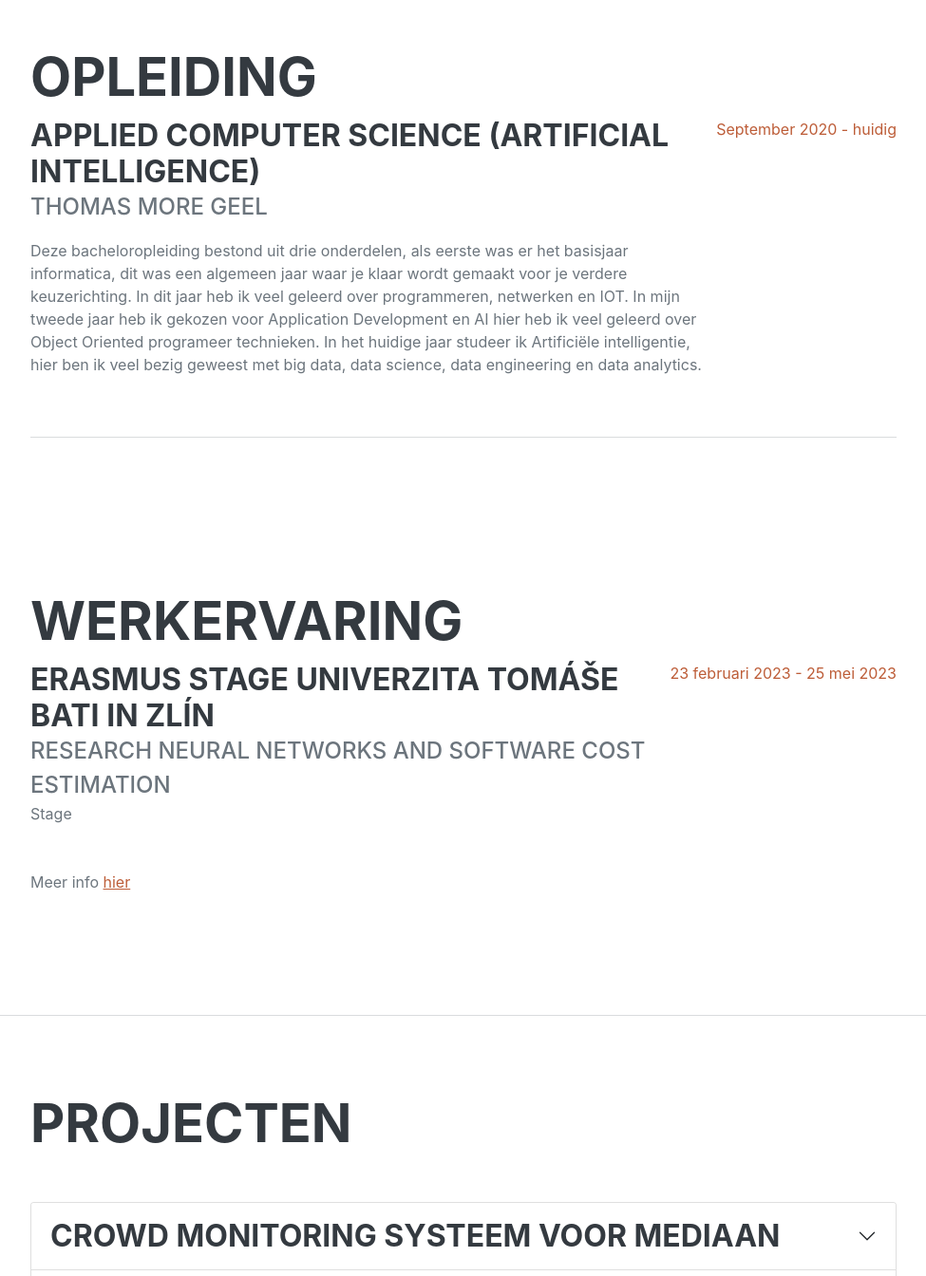
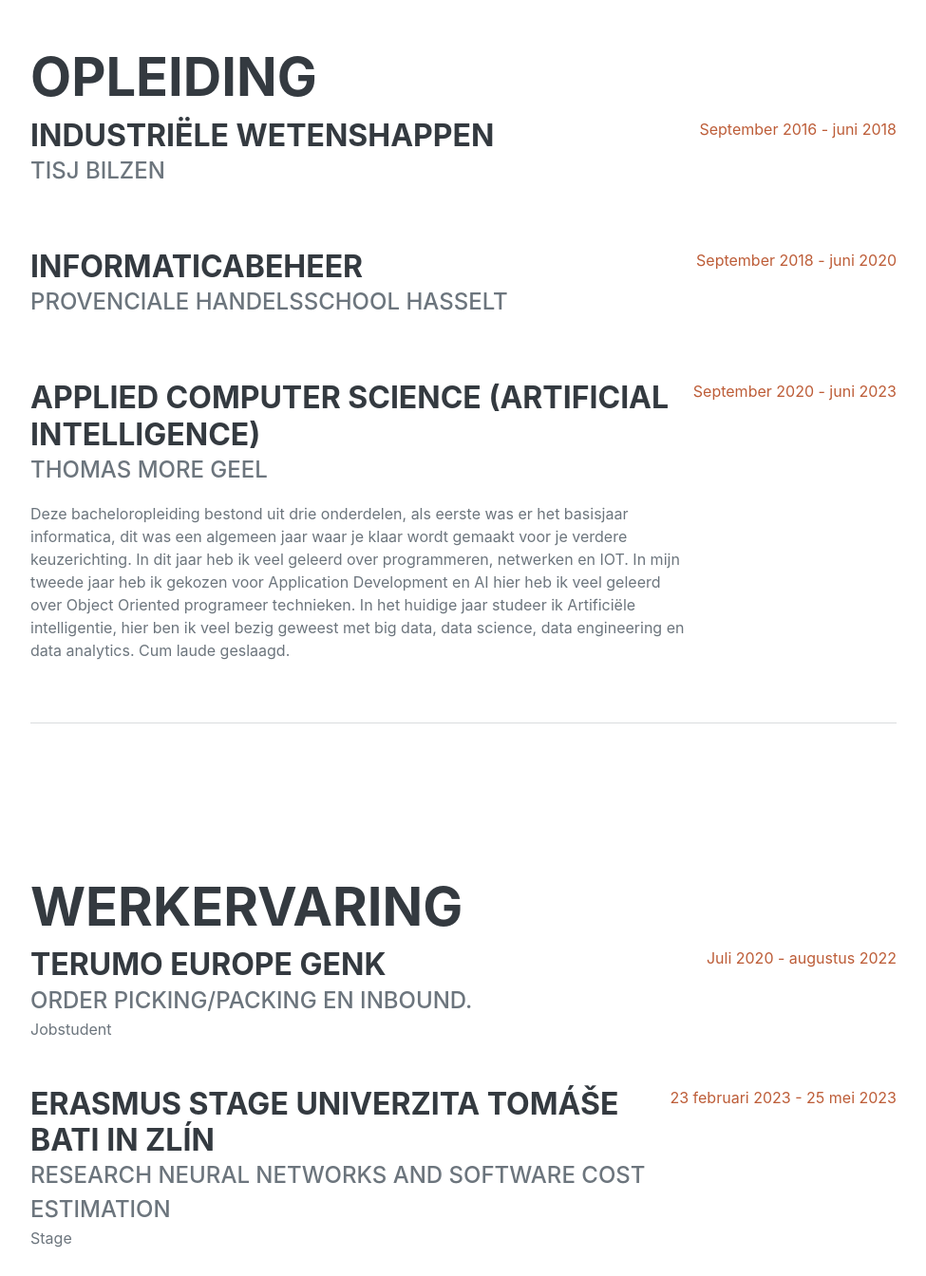
Before and after one commit to RobinRamaekers1/RobinRamaekers1.github.io, a plain HTML site: page index.html in a window 1280 px wide. Shown: the part 1360-2704 px from the top of the page at 95% size, without its empty margins (288-1263 px from the left). Drawn offline with nearby package versions, Linux system fonts and the light colour scheme; a web font is replaced by a local one.

Commit message:
Update index.html

```diff
--- a/index.html
+++ b/index.html
@@ -53,7 +53,7 @@
                     Hernerweg 90 · Hoeselt · 0468231350 ·
                     <a href="mailto:robin.ramaekers2@gmail.com">robin.ramaekers2@gmail.com</a>
                 </div>
-                <p class="lead mb-5">Welkom op mijn persoonlijke portfolio! Ik ben Robin Ramaekers een 20-jarige student uit Hoeselt, Limburg, die zeer geïnteresseerd is in informatica. Ik studeer momenteel Artificiële intelligentie aan Thomas More Geel. In dit portfolio vindt u informatie over mij, mijn opleidingstraject binnen de IT-factory, mijn werkervaring, mijn beste projecten en natuurlijk ook informatie over mijn stage met de bijgaande bewijsstukken. Dit E-portfolio staat in als afstuurstudeerportfolio in de richting Applied Computer Science.</p>
+                <p class="lead mb-5">Welkom op mijn persoonlijke portfolio! Ik ben Robin Ramaekers een 21-jarige young professional uit Hoeselt, Limburg, die zeer geïnteresseerd is in informatica. Ik studeer momenteel Artificiële intelligentie aan Thomas More Geel. In dit portfolio vindt u informatie over mij, mijn opleidingstraject binnen de IT-factory, mijn werkervaring, mijn beste projecten en natuurlijk ook informatie over mijn stage met de bijgaande bewijsstukken. Dit E-portfolio staat in als afstuurstudeerportfolio in de richting Applied Computer Science.</p>
                 <div class="social-icons mb-5">
                     <a class="social-icon" href="https://www.linkedin.com/in/robin-ramaekers-58a343204/" target=”_blank”><i class="fab fa-linkedin-in"></i></a>
                     <a class="social-icon" href="https://github.com/RobinRamaekers1" target=”_blank”><i class="fab fa-github"></i></a>
@@ -62,7 +62,7 @@
                     <a class="social-icon" href="assets/img/CV.pdf" target=”_blank”>CV</a>
                 </div>
                 <h2 class="mb-5">Over mij</h2>
-                <p class="lead">Ik ben Robin Ramaekers een 20-jarige student uit het mooie Hoeselt in Limburg. Van jongs af aan lag nijn interesse bij computers, dus op mijn 16e besloot ik informaticabeheer te gaan studeren. Al snel had ik door dat dit de toekomst voor mij was, ik kwam al snel in aanraking met verschillende programmeertalen en het maken van websites. Dit heeft me naar het huidige jaar gebracht waar ik Artificiële Intelligentie studeer omdat ik denk dat AI de toekomst is en ik daar een bijdrage aan wil leveren. Met deze opleiding is mijn doel om een data scientist worden. Mijn opleiding heeft mij ook geholpen met diverse soft skills te ontwikkellen en verbeteren zoals: communicatie, teamwerk en leergierigheid. Voor de rest ben ik ook regelmatig bezig met de Japanse cultuur omdat ik deze heel fascinerend vind, mijn interesse hiervoor komt uit anime (Japanse animatieseries) en video`s. Hierdoor heb ik ook de droom gekregen om later naar Japan te gaan. Hiervoor ben ik al aan het voorbereiden door middel van de taal en alfabetten te leren.. Tijdens mijn stage heb ik ook de basis van de Tsjechische taal geleerd, hier heb ik twee keer in de week les voor gevolgd. Mijn hobby`s zijn foto`s maken en Formule 1 kijken, ik kijk dus ook elke race live en supporter voor onze noorderbuur Max Verstappen.
+                <p class="lead">Ik ben Robin Ramaekers een 21-jarige young professional uit het mooie Hoeselt in Limburg. Van jongs af aan lag nijn interesse bij computers, dus op mijn 16e besloot ik informaticabeheer te gaan studeren. Al snel had ik door dat dit de toekomst voor mij was, ik kwam al snel in aanraking met verschillende programmeertalen en het maken van websites. Dit heeft me naar het huidige jaar gebracht waar ik Artificiële Intelligentie studeer omdat ik denk dat AI de toekomst is en ik daar een bijdrage aan wil leveren. Met deze opleiding is mijn doel om een data scientist worden. Mijn opleiding heeft mij ook geholpen met diverse soft skills te ontwikkellen en verbeteren zoals: communicatie, teamwerk en leergierigheid. Voor de rest ben ik ook regelmatig bezig met de Japanse cultuur omdat ik deze heel fascinerend vind, mijn interesse hiervoor komt uit anime (Japanse animatieseries) en video`s. Hierdoor heb ik ook de droom gekregen om later naar Japan te gaan. Hiervoor ben ik al aan het voorbereiden door middel van de taal en alfabetten te leren.. Tijdens mijn stage heb ik ook de basis van de Tsjechische taal geleerd, hier heb ik twee keer in de week les voor gevolgd. Mijn hobby`s zijn foto`s maken en Formule 1 kijken, ik kijk dus ook elke race live en supporter voor onze noorderbuur Max Verstappen.
                 </p>
                 <p class="lead">Als u wat van mijn foto`s wilt zien kunt u klikken op deze <a href="https://www.pexels.com/nl-nl/@robin-ramaekers-3767303" target=”_blank”>link.</a></p>
 
@@ -74,11 +74,30 @@
                 <h2 class="">Opleiding</h2>
                 <div class="d-flex flex-column flex-md-row justify-content-between mb-5">
                     <div class="flex-grow-1">
+                        <h3 class="mb-0">Industriële wetenshappen </h3>
+                        <div class="subheading mb-3">TISJ Bilzen</div>
+                        <p>
+                        </p>
+                    </div>
+                    <div class="flex-shrink-0"><span class="text-primary">September 2016 - juni 2018</span></div>
+                </div>
+                <div class="d-flex flex-column flex-md-row justify-content-between mb-5">
+                    <div class="flex-grow-1">
+                        <h3 class="mb-0">Informaticabeheer</h3>
+                        <div class="subheading mb-3">Provenciale Handelsschool Hasselt</div>
+                        <p>
+                        </p>
+                    </div>
+                    <div class="flex-shrink-0"><span class="text-primary">September 2018 - juni 2020</span></div>
+                </div>
+                <div class="d-flex flex-column flex-md-row justify-content-between mb-5">
+                    <div class="flex-grow-1">
                         <h3 class="mb-0">Applied Computer Science (Artificial Intelligence)</h3>
                         <div class="subheading mb-3">Thomas More Geel</div>
-                        <p>Deze bacheloropleiding bestond uit drie onderdelen, als eerste was er het basisjaar informatica, dit was een algemeen jaar waar je klaar wordt gemaakt voor je verdere keuzerichting. In dit jaar heb ik veel geleerd over programmeren, netwerken en IOT. In mijn tweede jaar heb ik gekozen voor Application Development en AI hier heb ik veel geleerd over Object Oriented programeer technieken. In het huidige jaar studeer ik Artificiële intelligentie, hier ben ik veel bezig geweest met big data, data science, data engineering en data analytics.</p>
+                        <p>Deze bacheloropleiding bestond uit drie onderdelen, als eerste was er het basisjaar informatica, dit was een algemeen jaar waar je klaar wordt gemaakt voor je verdere keuzerichting. In dit jaar heb ik veel geleerd over programmeren, netwerken en IOT. In mijn tweede jaar heb ik gekozen voor Application Development en AI hier heb ik veel geleerd over Object Oriented programeer technieken. In het huidige jaar studeer ik Artificiële intelligentie, hier ben ik veel bezig geweest met big data, data science, data engineering en data analytics. Cum laude geslaagd.
+                        </p>
                     </div>
-                    <div class="flex-shrink-0"><span class="text-primary">September 2020 - huidig</span></div>
+                    <div class="flex-shrink-0"><span class="text-primary">September 2020 - juni 2023</span></div>
                 </div>
             </div>
             <hr class="m-0" />
@@ -86,6 +105,14 @@
         <section class="resume-section" id="work" style="min-height: 0vh">
             <div class="resume-section-content">
                 <h2 class="">Werkervaring</h2>
+                <div class="d-flex flex-column flex-md-row justify-content-between">
+                    <div class="flex-grow-1">
+                        <h3 class="mb-0">Terumo Europe Genk</h3>
+                        <div class="subheading">Order picking/packing en Inbound.</div>
+                        <div class=" mb-5">Jobstudent</div>
+                    </div>
+                    <div class="flex-shrink-0"><span class="text-primary">Juli 2020 - augustus 2022</span></div>
+                </div>
                 <div class="d-flex flex-column flex-md-row justify-content-between">
                     <div class="flex-grow-1">
                         <h3 class="mb-0">Erasmus stage Univerzita Tomáše Bati in Zlín</h3>
```
